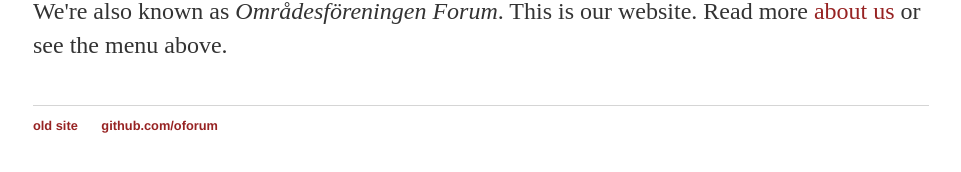
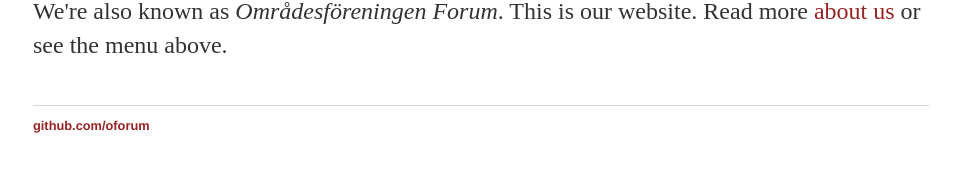
Before and after one commit to oforum/oforum.github.io, a Jekyll site: the page built from index.html, in a window 1280 px wide. Shown: the part 456-628 px from the top of the page, without its empty margins (159-1120 px from the left). Built offline with Jekyll 4.4.1, drawn with Linux system fonts in a browser that asks for light colours.

Commit message:
Update default.html
Removed link to old deleted page

```diff
--- a/_layouts/default.html
+++ b/_layouts/default.html
@@ -32,9 +32,8 @@
 			<br>
 			<footer>
 	    		<ul>
-	        		<li><a href="http://www.omradesforeningenforum.se/">old site</a></li>
-        		  <li><a href="https://github.com/oforum">github.com/oforum</a></li>
-				</ul>
+        			<li><a href="https://github.com/oforum">github.com/oforum</a></li>
+			</ul>
 			</footer>
 		</body>
 	</html>
```
